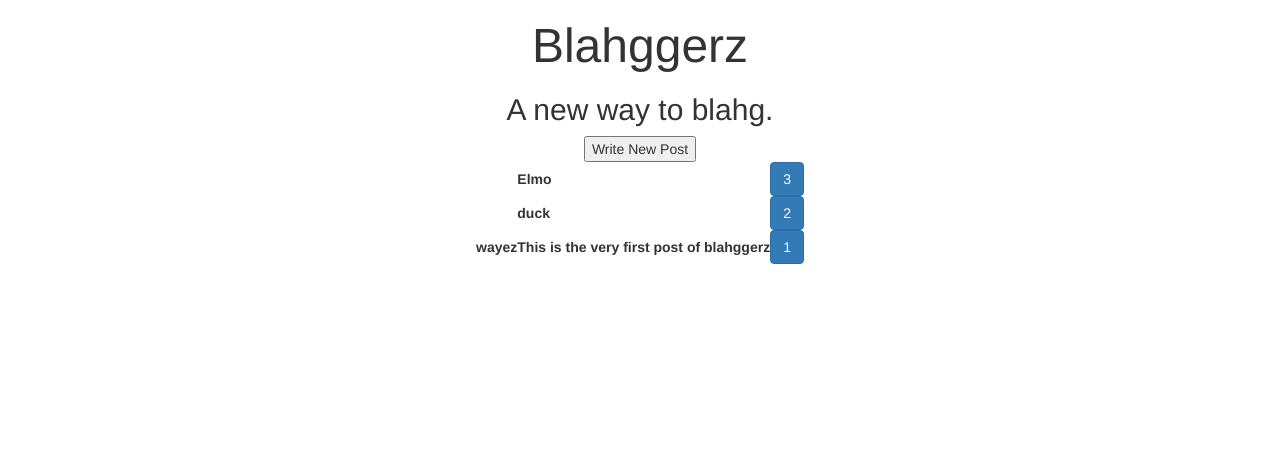
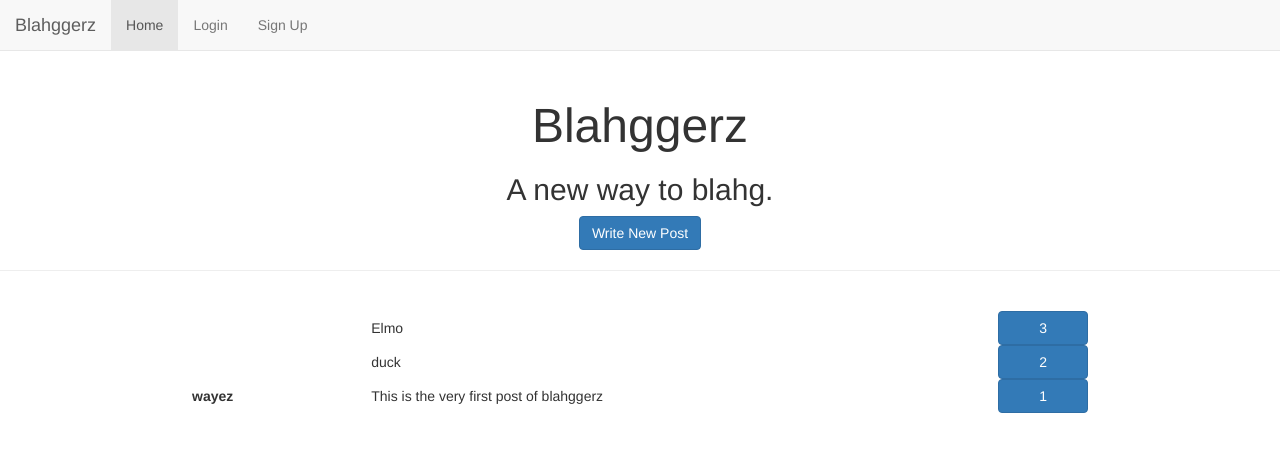
Before and after one commit to hfilosa/blahggerz, a Flask app: page /posts in a window 1280 px wide. Shown: the top 452 px of the page. Run offline with Flask 2, Linux system fonts and the light colour scheme; data comes from the database, SQL or seed files in the repository; some libraries are stand-ins or nearby versions.

Commit message:
toolbar and nicer posts page

```diff
--- a/templates/posts.html
+++ b/templates/posts.html
@@ -30,26 +30,53 @@ body {
 
 <html>
 <body>
+<nav class="navbar navbar-default navbar-fixed-top">
+        <div class="navbar-header">
+          <button type="button" class="navbar-toggle collapsed" data-toggle="collapse" data-target="#navbar" aria-expanded="false" aria-controls="navbar">
+            <span class="sr-only">Toggle navigation</span>
+            <span class="icon-bar"></span>
+            <span class="icon-bar"></span>
+            <span class="icon-bar"></span>
+          </button>
+          <a class="navbar-brand" href="#">Blahggerz</a>
+        </div>
+        <div id="navbar" class="navbar-collapse collapse">
+          <ul class="nav navbar-nav">
+            <li class="active"><a href="/posts">Home</a></li>
+	    <li><a href = "/index"> Login </a> <li>
+	        <li><a href="/register">Sign Up</a><li>
+
+          </ul>
+          <ul class="nav navbar-nav navbar-right">
+          </ul>
+      </div>
+    </nav>
+<br>
+<br>
+<br>
+<br>
 
 <h1><font size="+10">Blahggerz</font></h1>
 <h2>A new way to blahg.</h2>
 <p>
 <form method="post">
 <div class = "container">
-<input type="submit" name ="button0" value="Write New Post">
+<input type="submit" class = "btn btn-smll btn-primary brn-block" name ="button0" value="Write New Post">
 </div>
 </form>
 <form method="post">
-<center><table>
+<hr>
+<br>
+<center><table width = "70%">
 {% for x in posts %}
 <tr>
 	<th>
 		{{x[0]}}
 	</th>
-	<th>
+	<td width = "70%">
 		{{x[2]}}
-	</th>
-	<td>
+	</td>
+	<td width = "10%">
 		<input type="submit" class="btn btn-smll btn-primary btn-block" name ="button" value={{x[3]}}>
 	</td>
 </tr>
```
